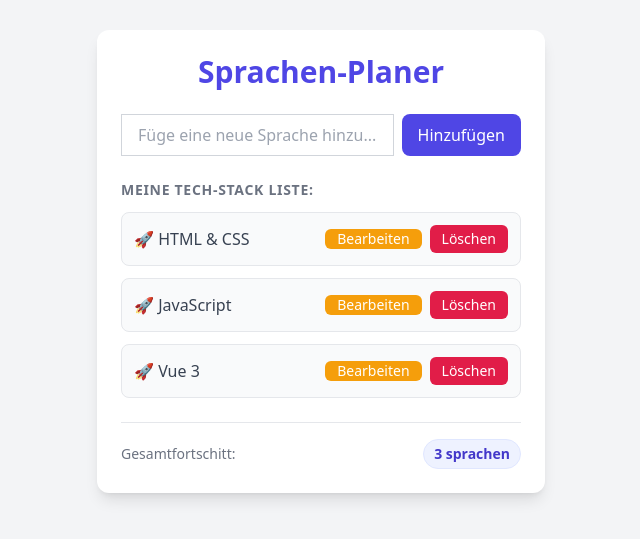
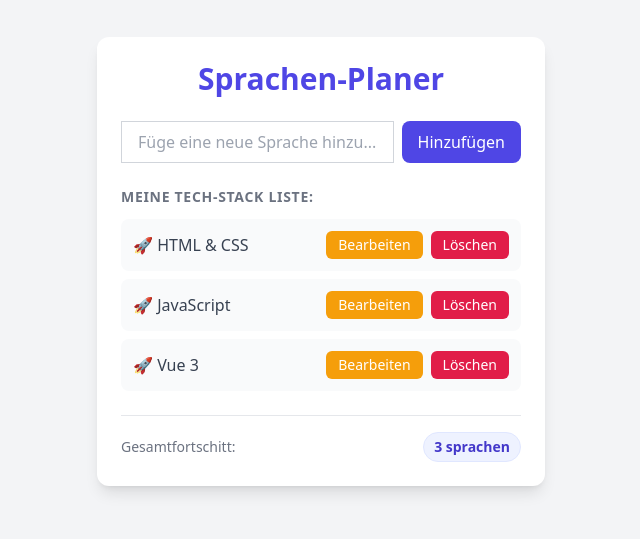
Before and after one commit to codewithnatan/vue-basics, a Vue app: page / in a window 1280 px wide. Shown: the part 139-678 px from the top of the page, without its empty margins (319-959 px from the left). Built offline with nearby package versions, Linux system fonts and the light colour scheme.

Commit message:
feat: implement smooth list animations using TransitionGroup

```diff
--- a/src/App.vue
+++ b/src/App.vue
@@ -106,14 +106,14 @@ function toggleEdit(lang) {
         </h1>
 
             <!-- Wenn der Zähler größer oder gleich 5 ist -->
-            <p v-if="counter >= 5" class="warning">
+            <!--<p v-if="counter >= 5" class="warning">
              Achtung: Du hast 5 oder mehr Klicks erreicht!
-            </p>
+            </p> -->
 
              <!-- Wenn der Zähler kleiner 0 ist -->
-             <p v-else-if="counter < 0" class="warning">
+           <!--  <p v-else-if="counter < 0" class="warning">
                 Du bist im minus Bereich!
-             </p>
+             </p> -->
 
               <!-- Das Eingabefeld (Hier macht v-model seine Arbeit) -->
          <div class="flex gap-2 mb-6">
@@ -135,13 +135,18 @@ function toggleEdit(lang) {
         <!-- Hier startet die Schleife -->
           <!-- Der Titel für die Tech-Stack Liste -->
           <h2 class="text-sm font-semibold text-gray-500 uppercase tracking-wider mb-3 mt-6">Meine Tech-Stack Liste:</h2>
-          <!-- Die Liste als Container -->
-          <ul class="space-y-3">
+
+          <!-- Die Liste als Container mit TransitionGroup -->
+         <TransitionGroup
+         tag="ul"
+         name="list"
+         class="space-y-2 block relative"
+         >
             <!-- Für 'jedes' lang in der Liste 'languages' erstelle ein <li> -->
             <li
             v-for="lang in languages"
             :key="lang.id"
-            class="flex items-center justify-between p-3 bg-gray-50 border border-gray-200 rounded-lg hover:bg-gray-100 transition-colors">
+            class="flex items-center justify-between p-3 bg-gray-50 rounded-lg transition-all duration-300">
 
               <!-- Wenn wir im Edit-Modus sind: Zeige das Eingabefeld -->
               <div v-if="lang.isEditig" class="flex item-center gap-2 w-full">
@@ -167,7 +172,7 @@ function toggleEdit(lang) {
 
                   <button
                   @click="toggleEdit(lang)"
-                  class="px-3 px-1 text-sm bg-amber-500 text-white rounded-md hover:bg-amber-600 transiton-colors"
+                  class="px-3 py-1 text-sm bg-amber-500 text-white rounded-md hover:bg-amber-600 transiton-colors"
                   >Bearbeiten</button>
 
                   <button
@@ -180,7 +185,7 @@ function toggleEdit(lang) {
             </div>
 
             </li>
-          </ul>
+          </TransitionGroup>
 
           <!-- Der Statistik-Bereich -->
            <div class="mt-6 pt-4 border-t border-gray-200 flex items-center justify-between text-sm">
@@ -195,5 +200,31 @@ function toggleEdit(lang) {
   </main>
 </template>
 
-<style scoped>
+<style>
+/* 1. Zustand vor dem erscheinen / nach dem löschen */
+.list-enter-from,
+.list-leave-to {
+  opacity: 0;
+  transform: translateX(-30px);
+}
+
+/* 2. Während die Animation läuft */
+.list-enter-active,
+.list-leave-active {
+transition: all 0.3s ease;
+}
+
+/* 3. Sorgt dafür, dass die anderen Elemente weich nachrücken */
+.list-move {
+  transition: transform 0.3s ease;
+}
+
+/* Damit das gelöschte Element weich herausgleitet */
+.list-leave-active {
+  position: absolute;
+  width: 100%;
+  /* Sorgt beim Löschen, dass die Box ihre Breite behält */
+  left: 0;
+  right: 0;
+}
 </style>
```
